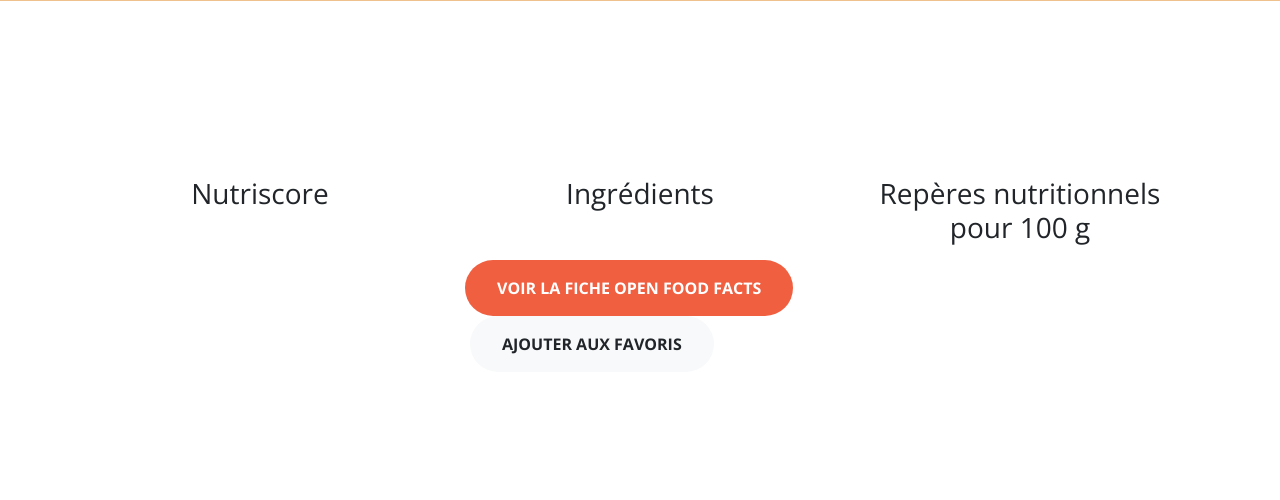
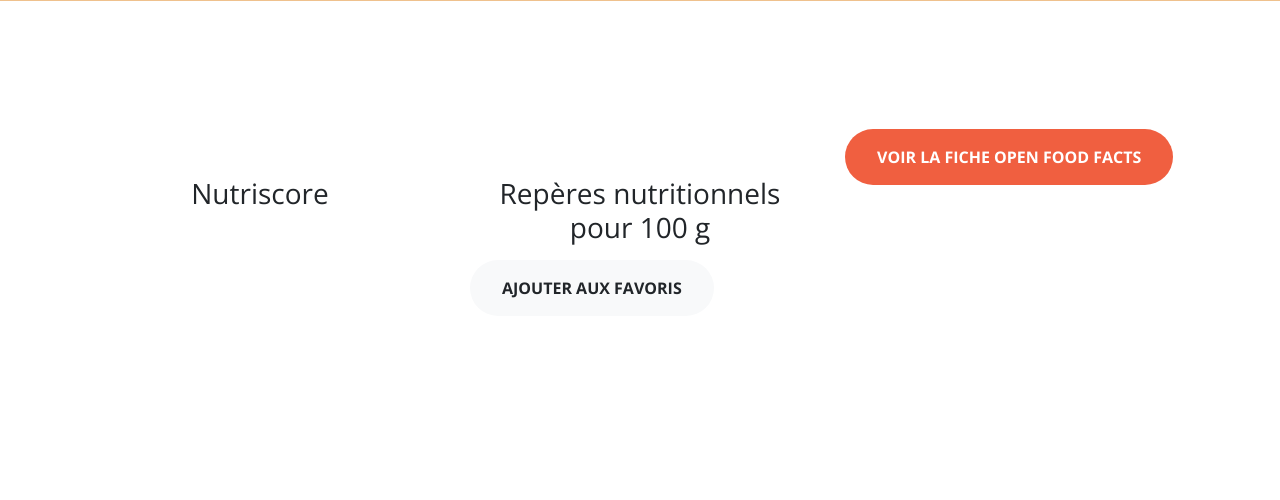
Before and after one commit to lauremenaut/2018_07_31_python_projet_8, a Django app: template pur_beurre_lm/healthier_food/templates/pages/details.html in a window 1280 px wide. Shown: the part 799-1299 px from the top of the page. Run offline with Django 3.2, Linux system fonts and the light colour scheme; the template is opened without the code that fills it, so the values that code supplies are empty; some libraries are stand-ins or nearby versions.

Commit message:
remove 'ingredients' part because unnecessary in app

```diff
--- a/pur_beurre_lm/healthier_food/templates/pages/details.html
+++ b/pur_beurre_lm/healthier_food/templates/pages/details.html
@@ -35,14 +35,6 @@
       <div class="col-lg-4 col-md-3 text-center">
         <div class="service-box mt-5 mx-auto">
           <i class="fa fa-4x fa-paper-plane text-primary mb-3 sr-icons"></i>
-          <h3 class="mb-3">Ingrédients</h3>
-          <p class="text-muted mb-0">{{ product.ingredients }}</p>
-        </div>
-      </div>
-
-      <div class="col-lg-4 col-md-3 text-center">
-        <div class="service-box mt-5 mx-auto">
-          <i class="fa fa-4x fa-paper-plane text-primary mb-3 sr-icons"></i>
           <h3 class="mb-3">Repères nutritionnels pour 100 g</h3>
           <p class="text-muted mb-0">{{ product.energy }}</p>
         </div>
```
